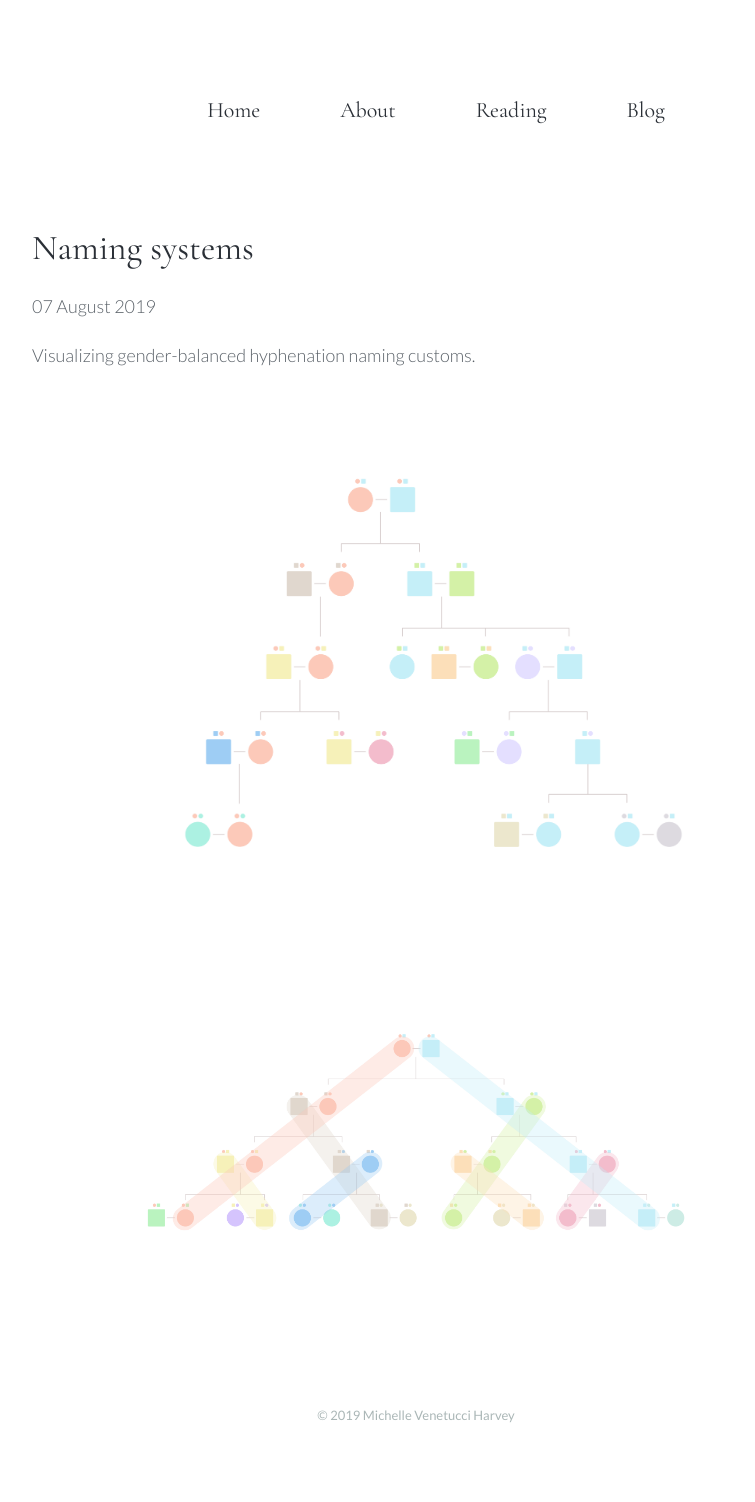
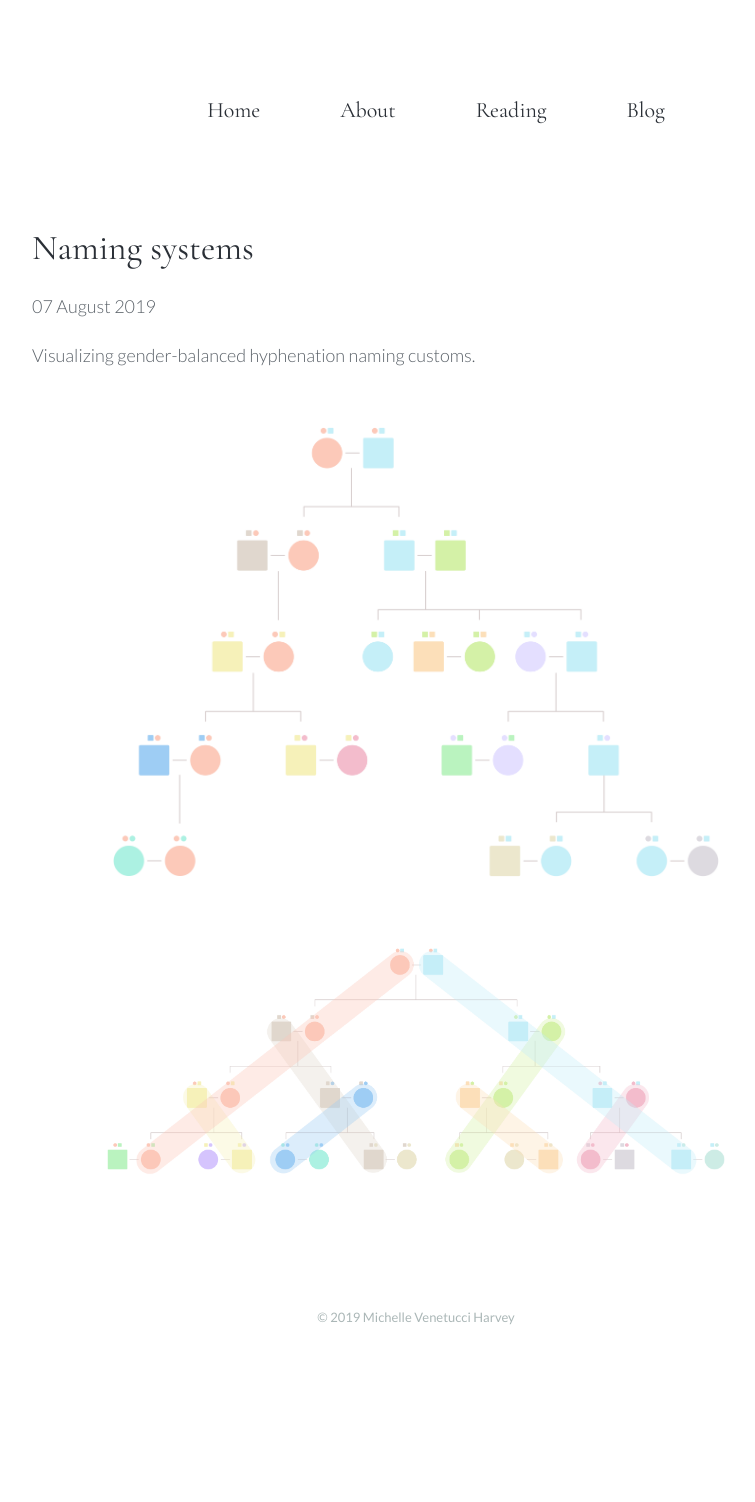
Before and after one commit to venetucci/personal-website, a Jekyll site: the page built from _posts/2019-08-07-Naming Systems.md, in a window 1280 px wide. Shown: the whole page, without its empty margins (224-979 px from the left). Built offline with Jekyll 4.4.1, drawn with Linux system fonts in a browser that asks for light colours; nearby versions of some CDN libraries; after the commit the page ends 1404 px from its top, so only the background shows below that.

Commit message:
Update from Forestry.io Michelle Venetucci Harvey updated _posts/2019-08-07-Naming Systems.md

```diff
--- a/_posts/2019-08-07-Naming Systems.md
+++ b/_posts/2019-08-07-Naming Systems.md
@@ -4,6 +4,6 @@ label: "![](/images/naming_2.png)![](/images/naming_1.png)"
 ---
 Visualizing gender-balanced hyphenation naming customs.
 
-![](/images/naming_2.png)
+![](/images/naming_1-1.png)
 
-![](/images/naming_1.png)
+![](/images/naming_2-1.png)
```
